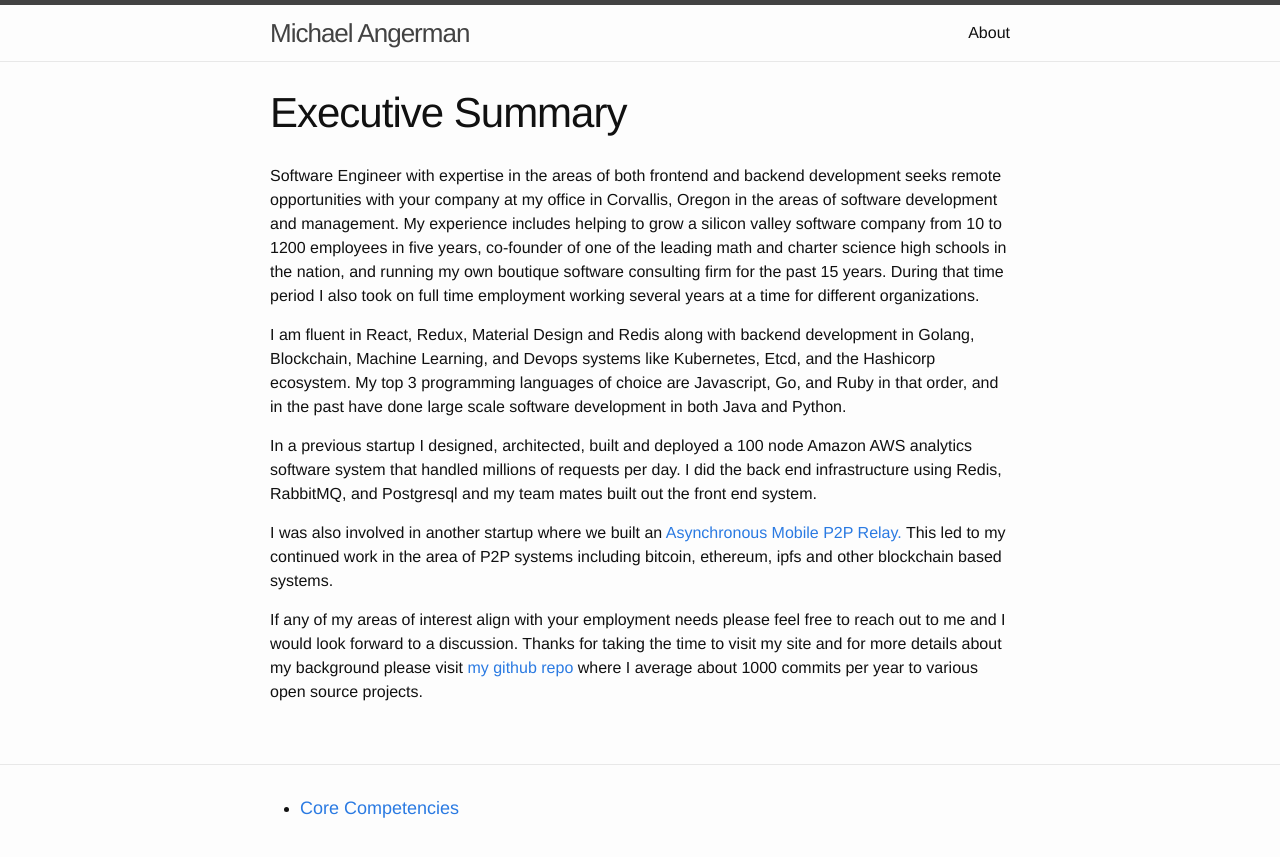
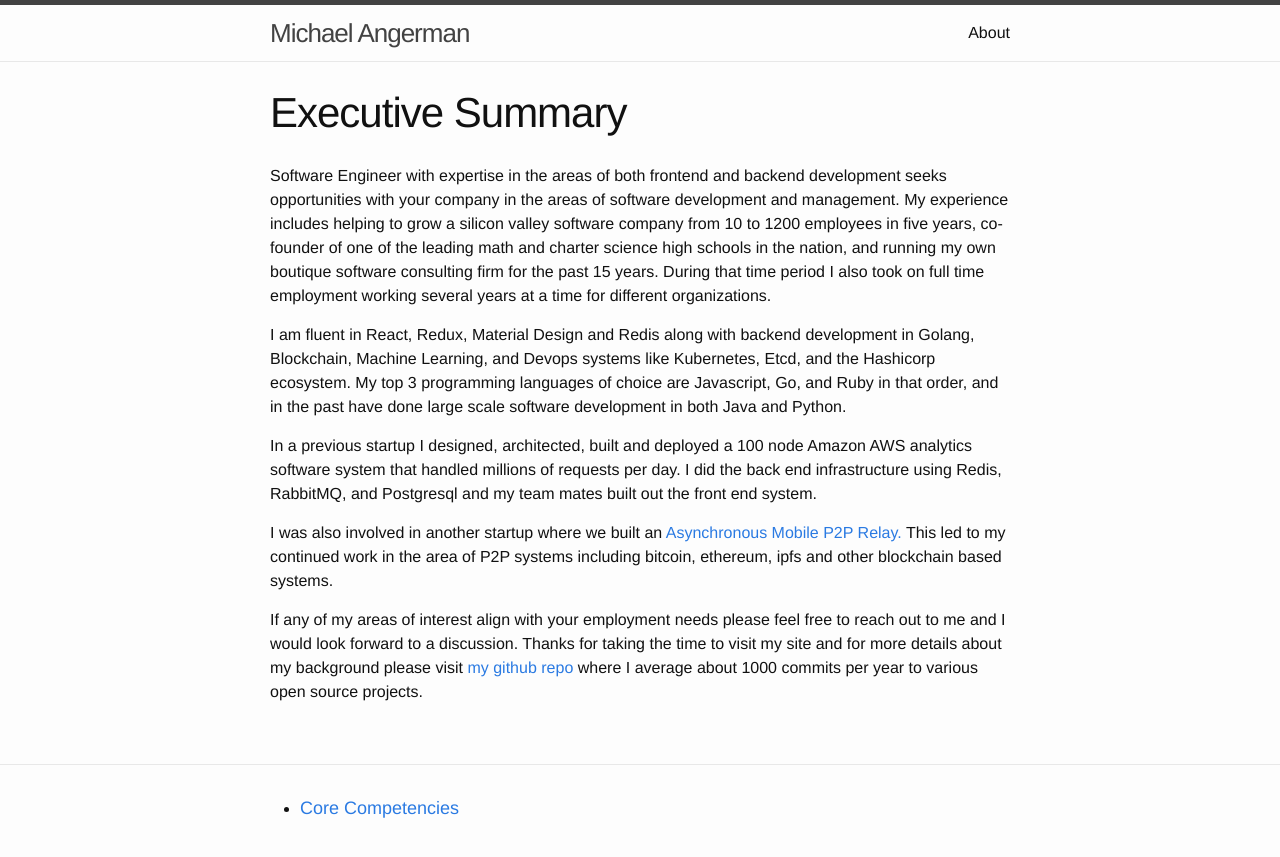
Before and after one commit to angermanmichael/link16, a Jekyll site: the page built from _posts/2017-11-02-ex.md, in a window 1280 px wide. Shown: the top 857 px of the page. Built offline with Jekyll 4.4.1, drawn with Linux system fonts in a browser that asks for light colours.

Commit message:
remove remote work from 2017-11-02-ex

```diff
--- a/_posts/2017-11-02-ex.md
+++ b/_posts/2017-11-02-ex.md
@@ -4,7 +4,7 @@ title:  "Executive Summary"
 categories: ag
 ---
 
-Software Engineer with expertise in the areas of both frontend and backend development seeks remote opportunities with your company at my office in Corvallis, Oregon in the areas of software development and management.  My experience includes helping to grow a silicon valley software company from 10 to 1200 employees in five years, co-founder of one of the leading math and charter science high schools in the nation, and running my own boutique software consulting firm for the past 15 years.  During that time period I also took on full time employment working several years at a time for different organizations.
+Software Engineer with expertise in the areas of both frontend and backend development seeks opportunities with your company in the areas of software development and management.  My experience includes helping to grow a silicon valley software company from 10 to 1200 employees in five years, co-founder of one of the leading math and charter science high schools in the nation, and running my own boutique software consulting firm for the past 15 years.  During that time period I also took on full time employment working several years at a time for different organizations.
 
 I am fluent in React, Redux, Material Design and Redis along with backend development in Golang, Blockchain, Machine Learning, and Devops systems like Kubernetes, Etcd, and the Hashicorp ecosystem. My top 3 programming languages of choice are Javascript, Go, and Ruby in that order, and in the past have done large scale software development in both Java and Python.
 
```
